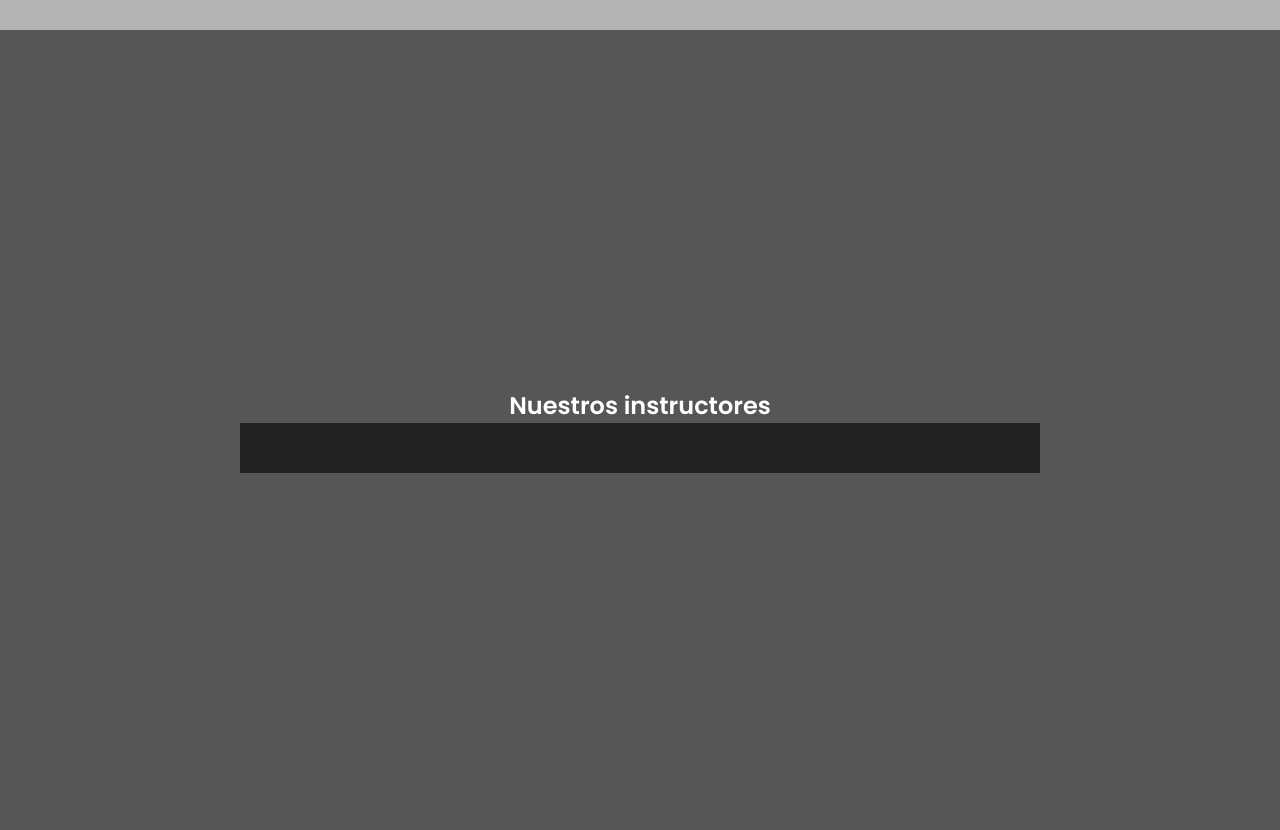
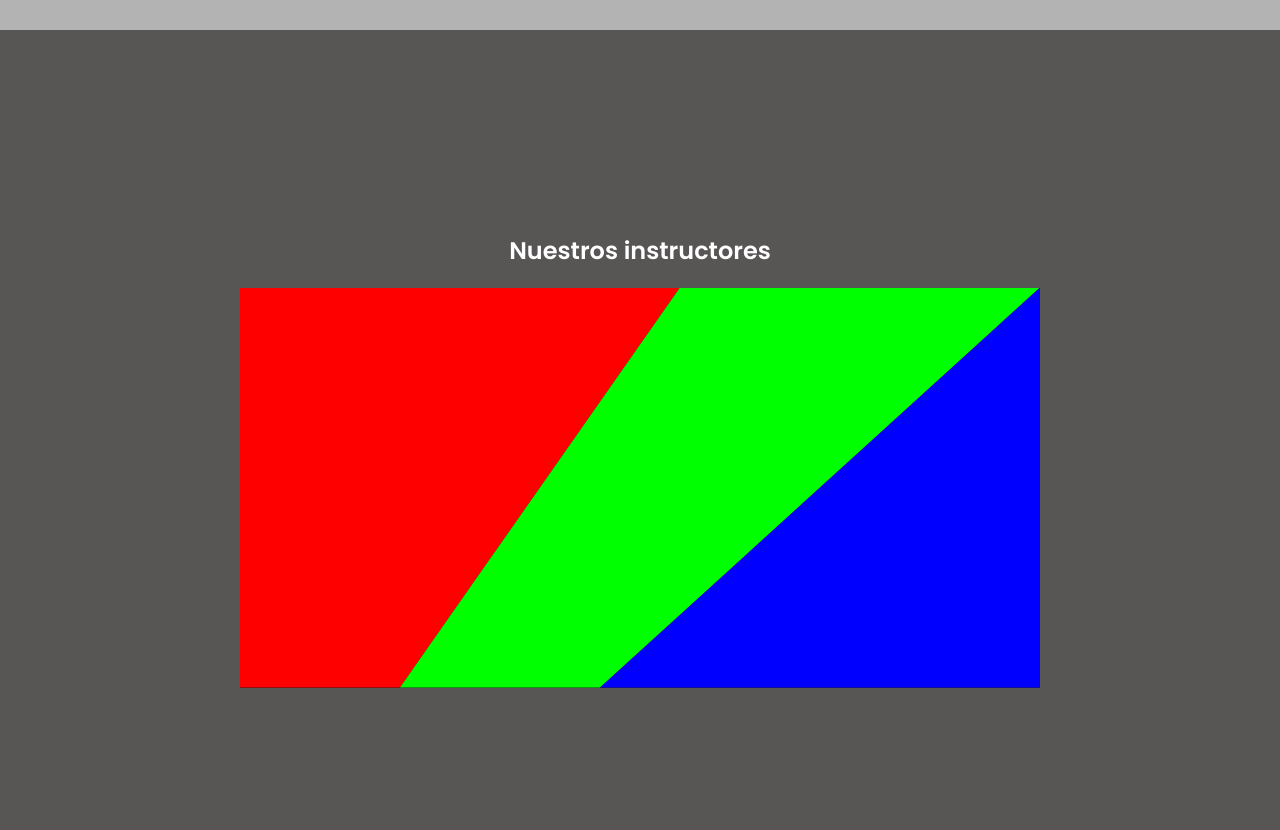
Before and after one commit to LMGP2002/ProyectoWeb, a PHP site: page /HTML/index.html in a window 1280 px wide. Shown: the part 2370-3200 px from the top of the page. Run offline with PHP 8.4, Linux system fonts and the light colour scheme; some libraries are stand-ins or nearby versions.

Commit message:
CLIP-PATH

```diff
--- a/CSS/estilos.css
+++ b/CSS/estilos.css
@@ -860,21 +860,39 @@ background: #B4B3B3; /* fallback for old browsers */
 /* Instructores section */
 .instructor_container{
     height: 100vh;
+    max-height: 100vh;
     width: 100%;
     display: flex;
     justify-content: center;
     flex-direction: column;
     align-items: center;
+    gap: 20px;
     background-color:#585555;
+    padding-top:60px;
 }
 .instructor_content{
     position: relative;
     width: 800px;
-    height: 50px;
+    height: 400px;
     background: #222;
 }
 .instructores{
     position: absolute;
     top: 0;
     left: 0;
+    width: 100%;
+    height: 100%;
+    transition: 0.5s;
 }
+.instructor1{
+    background: #f00;
+    clip-path: polygon(0 0, 55% 0, 20% 100%, 0% 100%);
+}
+.instructor2{
+    background: #0f0;
+    clip-path: polygon(55% 0, 100% 0, 45% 100%, 20% 100%);
+}
+.instructor3{
+    background: #00f;
+    clip-path: polygon(100% 0, 100% 0, 100% 100%, 45% 100%);
+}
```
